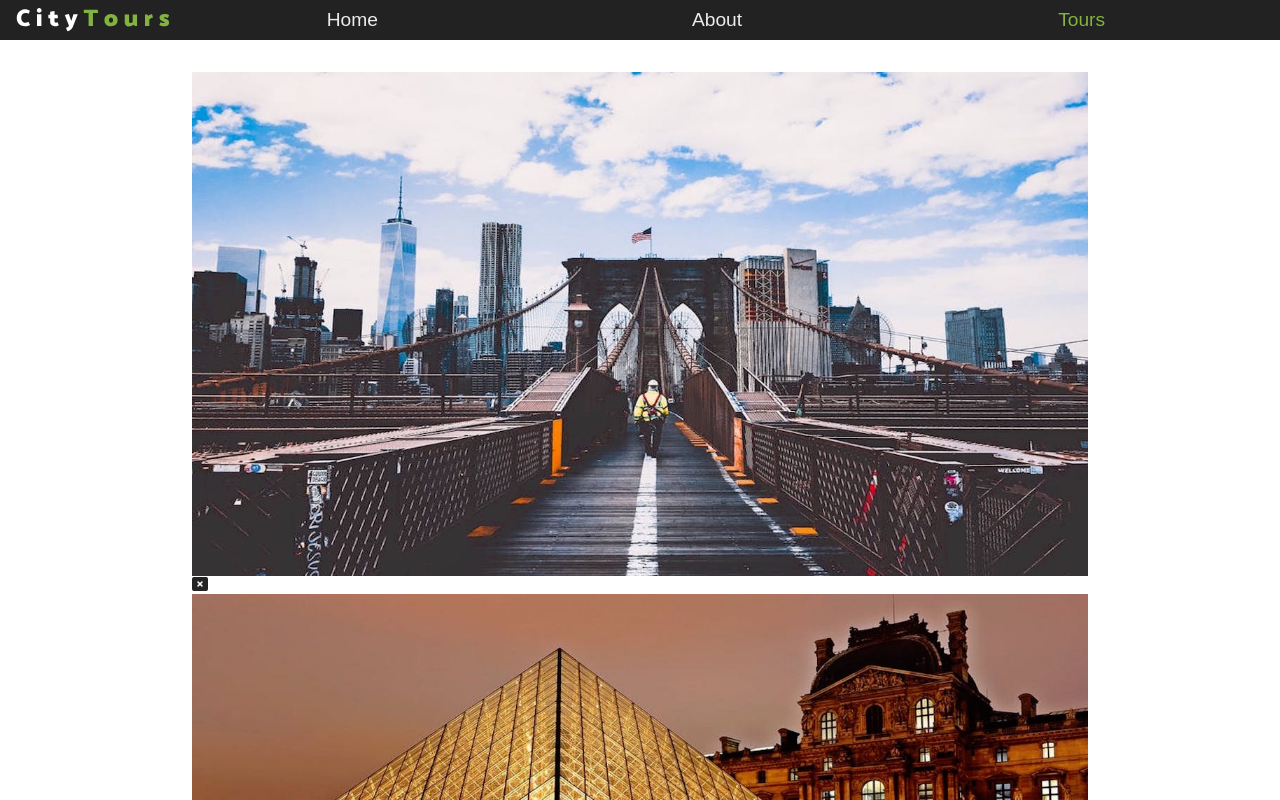
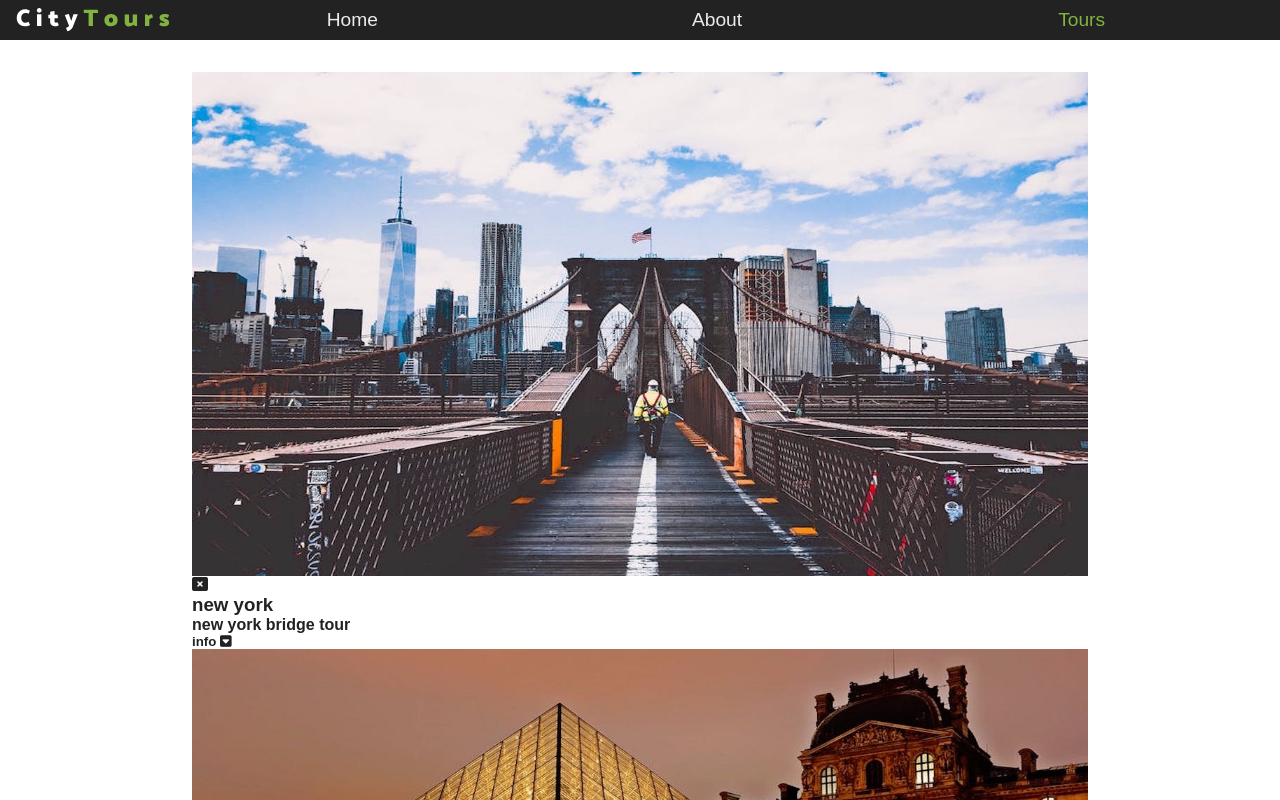
Before and after one commit to nadia643/city-tours, a React (Create React App) app: page / in a window 1280 px wide. Shown: the top 800 px of the page. Built offline with nearby package versions, Linux system fonts and the light colour scheme.

Commit message:
added name, city and info

```diff
--- a/src/components/Tour/Tour.js
+++ b/src/components/Tour/Tour.js
@@ -12,7 +12,15 @@ export default class Tour extends Component {
                     <span className="close-btn">
                         <i className="fas fa-window-close" />
                     </span>
-
+                </div>
+                <div className="tour-info">
+                    <h3>{city}</h3>
+                    <h4>{name}</h4>
+                    <h5>info {""}
+                        <span>
+                            <i className="fas fa-caret-square-down" />
+                        </span>
+                    </h5>
                 </div>
 
             </article>
```
